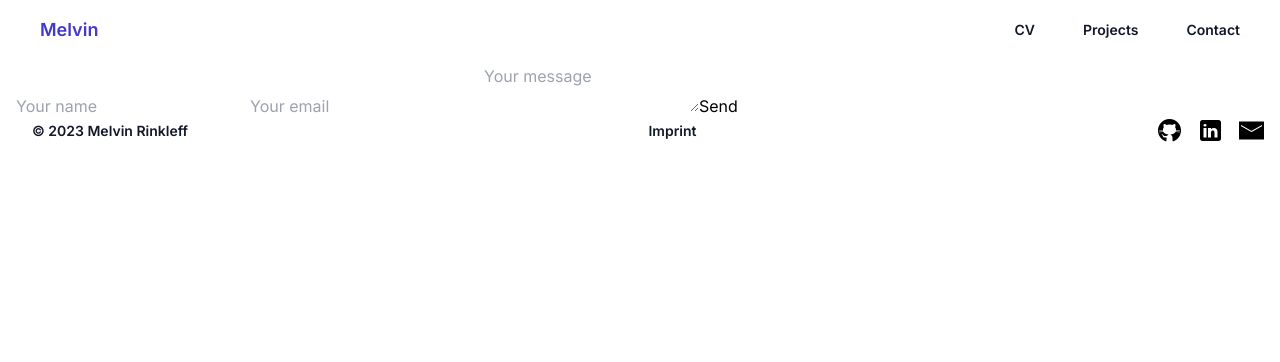
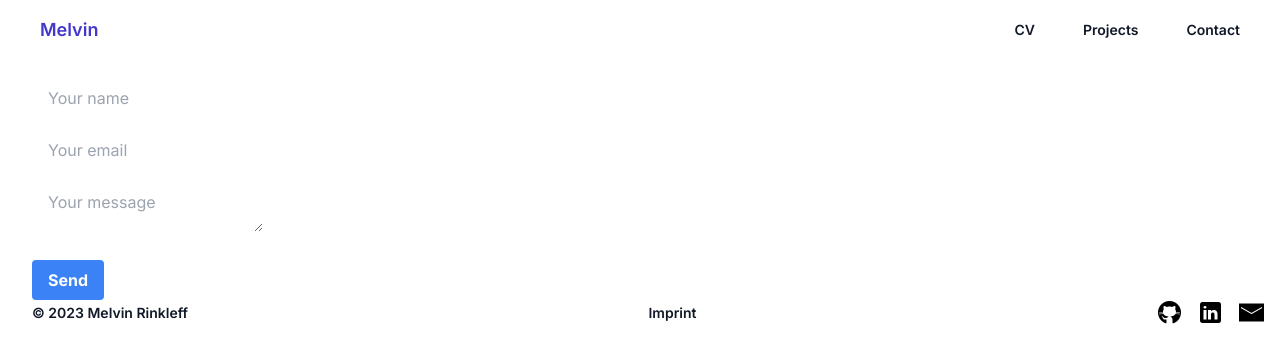
Before and after one commit to Melvin2306/melvinrinkleff.de, a Next.js app in the folder website/: page /contact in a window 1280 px wide. Shown: the top 362 px of the page. Built offline with nearby package versions, Linux system fonts and the light colour scheme.

Commit message:
Update page.tsx

```diff
--- a/website/src/app/contact/page.tsx
+++ b/website/src/app/contact/page.tsx
@@ -28,10 +28,12 @@ export default function Contact() {
         },
         body: JSON.stringify(formState),
       });
+
       console.log(formState);
       console.log(res);
 
       setFormState({ name: "", email: "", message: "" });
+
       toast.success("Message sent", {
         position: "top-right",
         autoClose: 5000,
@@ -43,7 +45,7 @@ export default function Contact() {
         theme: "light",
       });
     } catch (error) {
-      toast.error(error, {
+      toast.error("Error while sending message", {
         position: "top-right",
         autoClose: 5000,
         hideProgressBar: false,
@@ -57,23 +59,29 @@ export default function Contact() {
   };
 
   return (
-    <form onSubmit={sendEmail}>
+    <form onSubmit={sendEmail} className="ml-4">
+      <div className="form-group mt-4 bg-lightblue-100 rounded-md py-2 px-4 text-gray-700 leading-tight focus:outline-none focus:bg-white focus:border-blue-500">
         <input
           type="text"
           name="name"
           placeholder="Your name"
           value={formState.name}
           onChange={(e) => setFormState({ ...formState, name: e.target.value })}
-        required
         />
+      </div>
+      <div className="form-group mt-4 bg-lightblue-100 rounded-md py-2 px-4 text-gray-700 leading-tight focus:outline-none focus:bg-white focus:border-blue-500">
         <input
           type="email"
           name="email"
           placeholder="Your email"
           value={formState.email}
-        onChange={(e) => setFormState({ ...formState, email: e.target.value })}
+          onChange={(e) =>
+            setFormState({ ...formState, email: e.target.value })
+          }
           required
         />
+      </div>
+      <div className="form-group mt-4 bg-lightblue-100 rounded-md py-2 px-4 text-gray-700 leading-tight focus:outline-none focus:bg-white focus:border-blue-500">
         <textarea
           name="message"
           placeholder="Your message"
@@ -83,7 +91,15 @@ export default function Contact() {
           }
           required
         />
-      <button type="submit">Send</button>
+      </div>
+      <div className="form-group mt-4">
+        <button
+          type="submit"
+          className="bg-blue-500 hover:bg-blue-700 text-white font-bold py-2 px-4 rounded"
+        >
+          Send
+        </button>
+      </div>
       <ToastContainer />
     </form>
   );
```
Lines whose indentation alone changed are shown as unchanged.
